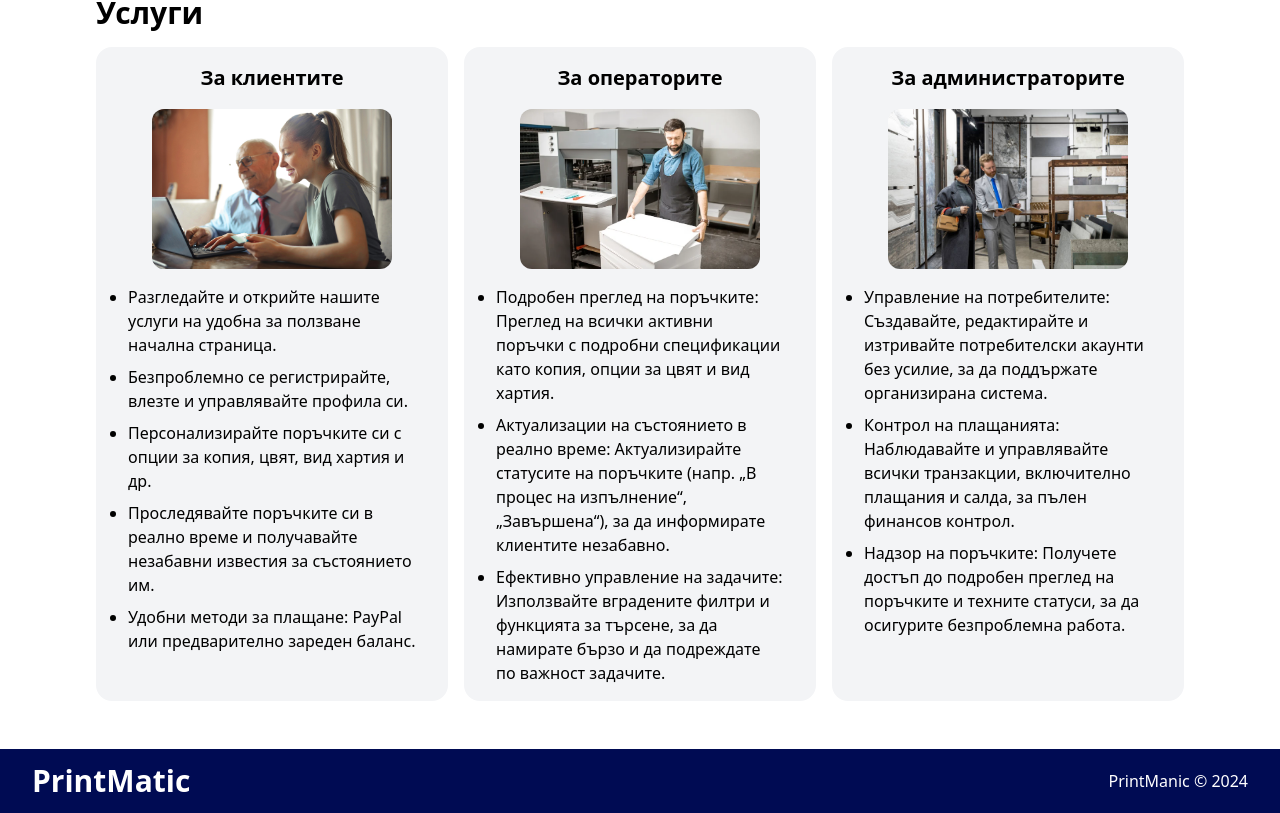
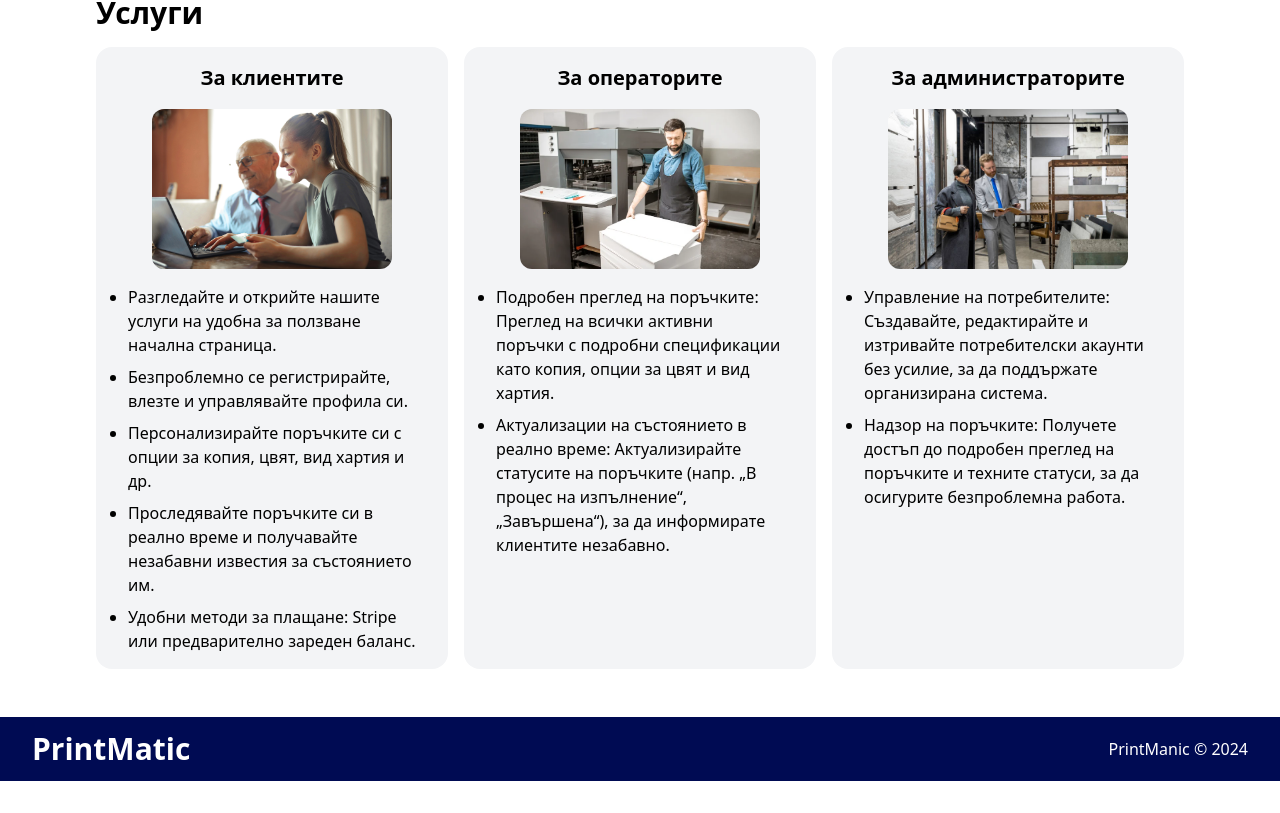
Before and after one commit to VladiGanchev/PrintMatic, a React (Vite) app in the folder frontend/: page / in a window 1280 px wide. Shown: the part 1081-1894 px from the top of the page. After the commit the page ends 1862 px from the top, so only its background shows below. Built offline with nearby package versions, Linux system fonts and the light colour scheme.

Commit message:
some final changes

```diff
--- a/frontend/src/components/headerHome.jsx
+++ b/frontend/src/components/headerHome.jsx
@@ -9,12 +9,11 @@ export default function HeaderHome() {
         PrintMatic
       </a>
       <div className="flex flex-row items-center pr-8 gap-8">
-        <a className="text-white font-bold hover:underline" href="/home">
+        <a className="text-white font-bold hover:underline">
           Начало
         </a>
         <a
           className="text-white font-bold hover:underline"
-          href="/home#services"
         >
           Услуги
         </a>
--- a/frontend/src/pages/RegisterPage.jsx
+++ b/frontend/src/pages/RegisterPage.jsx
@@ -29,6 +29,7 @@ const RegisterPage = () => {
         password: userData.password,
       });
       console.log("User logged in successfully:", loginData);
+      navigate("/userHome")
     } catch (error) {
       console.error("Registration error: ", error);
       setErrorMessage(
--- a/frontend/src/pages/employeePanel.jsx
+++ b/frontend/src/pages/employeePanel.jsx
@@ -9,7 +9,7 @@ import { useNavigate } from "react-router-dom";
 export default function EmployeeScreen() {
   let navigate = useNavigate()
 
-  const {hasAnyRole} = useAuth();
+  const { hasAnyRole } = useAuth();
   const [orders, setOrders] = useState([]);
   const [sortBy, setSortBy] = useState("DEADLINE");
   const [currentPage, setCurrentPage] = useState(0);
@@ -178,6 +178,10 @@ export default function EmployeeScreen() {
                               <ul className="space-y-2">
                                 <li>Брой копия: {order.copies}</li>
                                 <li>Двустранно: {order.doubleSided ? 'Да' : 'Не'}</li>
+                                <li>Цветно: {order.colorfulPages > 0 ?
+                                ('Да ('+ order.colorfulPages +' цветни, ' + order.grayscalePages + ' черно-бели)')
+                                :
+                                 'Не'}</li>
                                 <li>Размер на хартия: {order.pageSize}</li>
                                 <li>Тип хартия: {translatePaperType(order.paperType)}</li>
                               </ul>
--- a/frontend/src/pages/home.jsx
+++ b/frontend/src/pages/home.jsx
@@ -66,7 +66,7 @@ export default function Home() {
                 незабавни известия за състоянието им.
               </li>
               <li>
-                Удобни методи за плащане: PayPal или предварително зареден
+                Удобни методи за плащане: Stripe или предварително зареден
                 баланс.
               </li>
             </ul>
@@ -88,11 +88,6 @@ export default function Home() {
                 статусите на поръчките (напр. „В процес на изпълнение“,
                 „Завършена“), за да информирате клиентите незабавно.
               </li>
-              <li>
-                Ефективно управление на задачите: Използвайте вградените филтри
-                и функцията за търсене, за да намирате бързо и да подреждате по
-                важност задачите.
-              </li>
             </ul>
           </div>
           <div className="bg-gray-100 rounded-2xl w-96 min-h-96 flex flex-col gap-4 p-4 items-center hover:scale-[1.02] transition-all duration-300">
@@ -109,11 +104,6 @@ export default function Home() {
                 организирана система.
               </li>
               <li>
-                Контрол на плащанията: Наблюдавайте и управлявайте всички
-                транзакции, включително плащания и салда, за пълен финансов
-                контрол.
-              </li>
-              <li>
                 Надзор на поръчките: Получете достъп до подробен преглед на
                 поръчките и техните статуси, за да осигурите безпроблемна
                 работа.
```
Also changed, not shown: 2 other files (tests, documents, lock files or other folders).
